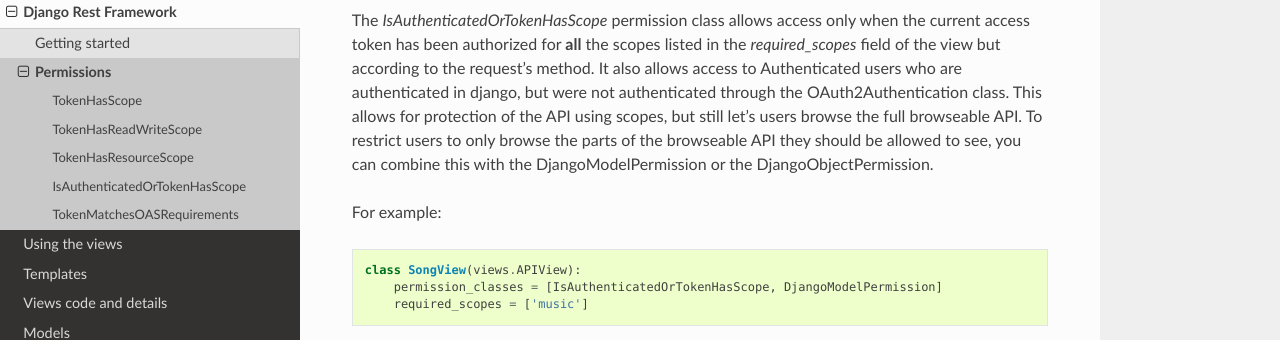
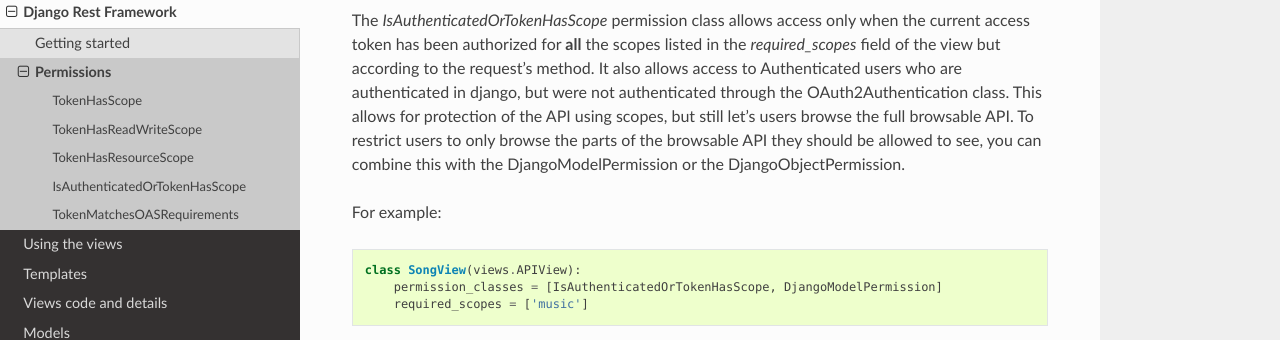
Before and after one commit to sheriffwoody0922/oauth-python-django, a Sphinx documentation site: the page built from docs/rest-framework/permissions.rst, in a window 1280 px wide and 900 px high, scrolled down 1439 px. Shown: the part 223-563 px from the top of the window. Built offline with Sphinx 7.4.7 and the Read the Docs theme 2.0.0, drawn with Linux system fonts in a browser that asks for light colours; the version number is read from the project's files by our own code.

Commit message:
docs: Fix a few typos (#1183)
There are small typos in:
- docs/advanced_topics.rst
- docs/contributing.rst
- docs/oidc.rst
- docs/rest-framework/permissions.rst
- docs/templates.rst
- oauth2_provider/management/commands/createapplication.py
- tests/test_authorization_code.py

Fixes:
- Should read `successful` rather than `successfull`.
- Should read `unneeded` rather than `unneded`.
- Should read `programmatically` rather than `programmaticaly`.
- Should read `overriding` rather than `overiding`.
- Should read `contributors` rather than `contrbutors`.
- Should read `browsable` rather than `browseable`.
- Should read `additional` rather than `addtional`.

```diff
--- a/docs/advanced_topics.rst
+++ b/docs/advanced_topics.rst
@@ -97,5 +97,5 @@ Skip authorization completely for trusted applications
 
 You might want to completely bypass the authorization form, for instance if your application is an
 in-house product or if you already trust the application owner by other means. To this end, you have to
-set ``skip_authorization = True`` on the ``Application`` model, either programmaticaly or within the
+set ``skip_authorization = True`` on the ``Application`` model, either programmatically or within the
 Django admin. Users will *not* be prompted for authorization, even on the first use of the application.
--- a/docs/contributing.rst
+++ b/docs/contributing.rst
@@ -167,7 +167,7 @@ When you begin your PR, you'll be asked to provide the following:
      JazzBand security team `<security@jazzband.co>`. Do not file an issue on the tracker
      or submit a PR until directed to do so.)
 
-* Make sure your name is in `AUTHORS`. We want to give credit to all contrbutors!
+* Make sure your name is in `AUTHORS`. We want to give credit to all contributors!
 
 If your PR is not yet ready to be merged mark it as a Work-in-Progress
 By prepending `WIP:` to the PR title so that it doesn't get inadvertently approved and merged.
--- a/docs/oidc.rst
+++ b/docs/oidc.rst
@@ -317,7 +317,7 @@ The following example adds instructions to return the ``foo`` claim when the ``b
 
 Set ``oidc_claim_scope = None`` to return all claims irrespective of the granted scopes.
 
-You have to make sure you've added addtional claims via ``get_additional_claims``
+You have to make sure you've added additional claims via ``get_additional_claims``
 and defined the ``OAUTH2_PROVIDER["SCOPES"]`` in your settings in order for this functionality to work.
 
 .. note::
--- a/docs/rest-framework/permissions.rst
+++ b/docs/rest-framework/permissions.rst
@@ -70,8 +70,8 @@ IsAuthenticatedOrTokenHasScope
 ------------------------------
 The `IsAuthenticatedOrTokenHasScope` permission class allows access only when the current access token has been authorized for **all** the scopes listed in the `required_scopes` field of the view but according to the request's method.
 It also allows access to Authenticated users who are authenticated in django, but were not authenticated through the OAuth2Authentication class.
-This allows for protection of the API using scopes, but still let's users browse the full browseable API.
-To restrict users to only browse the parts of the browseable API they should be allowed to see, you can combine this with the DjangoModelPermission or the DjangoObjectPermission.
+This allows for protection of the API using scopes, but still let's users browse the full browsable API.
+To restrict users to only browse the parts of the browsable API they should be allowed to see, you can combine this with the DjangoModelPermission or the DjangoObjectPermission.
 
 For example:
 
--- a/docs/templates.rst
+++ b/docs/templates.rst
@@ -168,7 +168,7 @@ This template gets passed the following template context variables:
 
 .. caution::
     In the default implementation this template in extended by `application_registration_form.html`_.
-    Be sure to provide the same blocks if you are only overiding this template.
+    Be sure to provide the same blocks if you are only overriding this template.
 
 application_registration_form.html
 ~~~~~~~~~~~~~~~~~~~~~~~~~~~~~~~~~~
```
Also changed, not shown: 2 other files.
